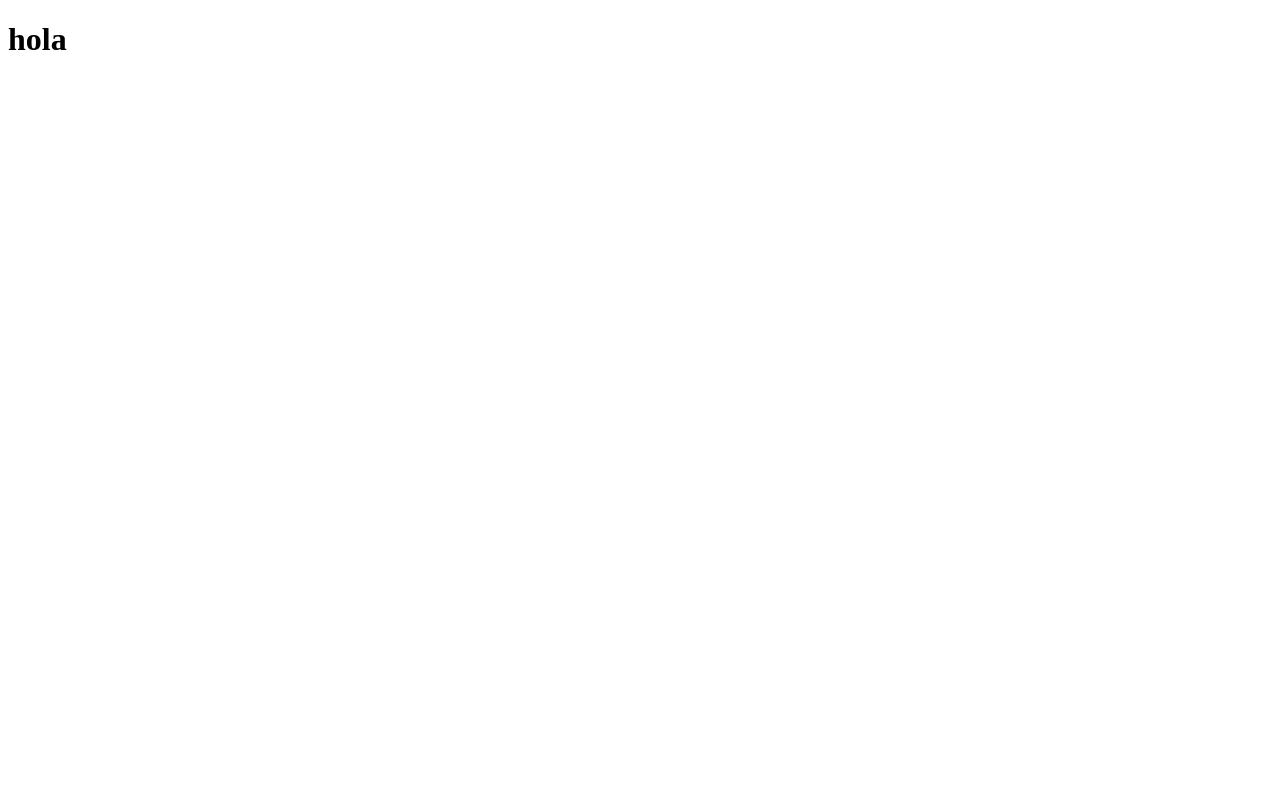
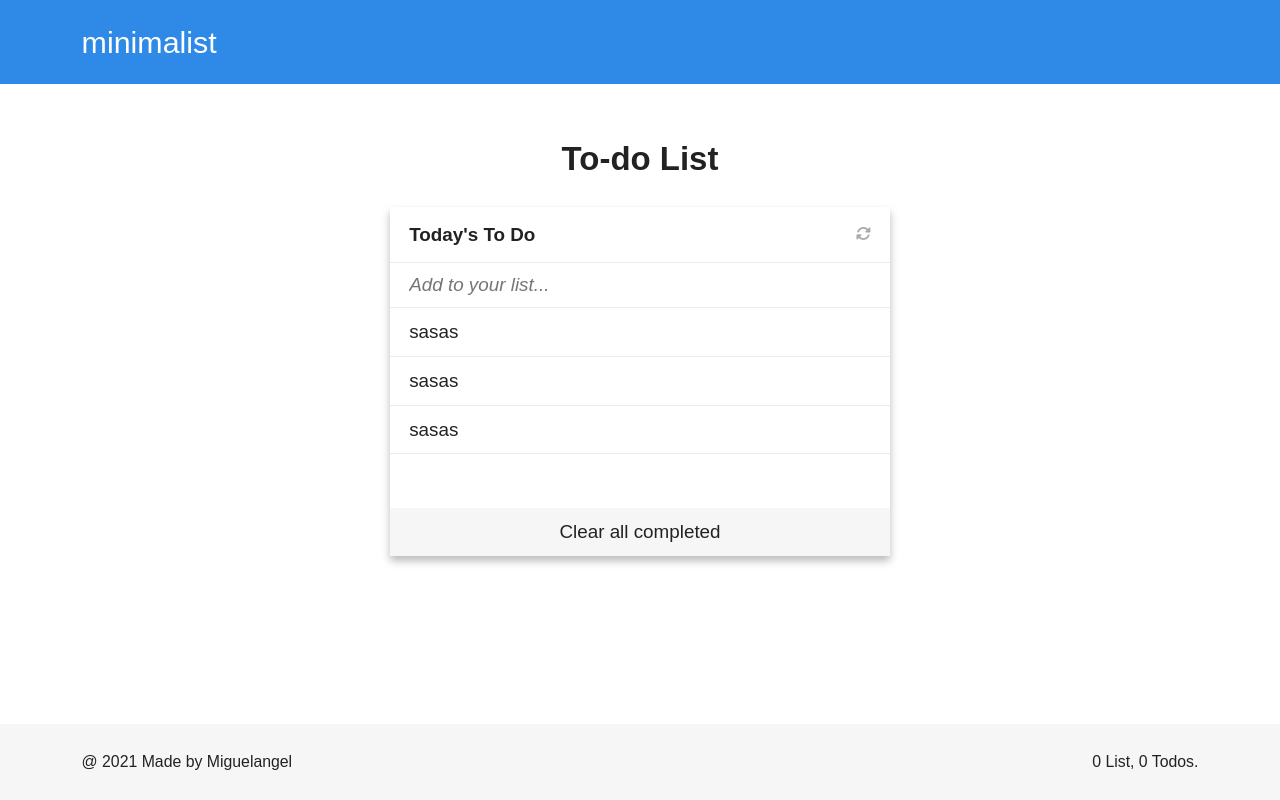
Before and after one commit to miguelesco/webpack-project, a website built with webpack: page src/index.html in a window 1280 px wide. Built offline with nearby package versions, Linux system fonts and the light colour scheme.

Commit message:
list-styling

```diff
--- a/package.json
+++ b/package.json
@@ -4,6 +4,7 @@
   "description": "",
   "main": "index.js",
   "scripts": {
+    "sass" : "sass --watch src/app/scss/main.scss src/main.css",
     "build": "webpack --mode production",
     "dev": "webpack --mode development --watch",
     "test": "echo \"Error: no test specified\" && exit 1"
@@ -13,12 +14,16 @@
   "license": "ISC",
   "devDependencies": {
     "babel-eslint": "^10.1.0",
+    "css-loader": "^6.2.0",
     "eslint": "^7.31.0",
     "eslint-config-airbnb-base": "^14.2.1",
     "eslint-plugin-import": "^2.23.4",
     "hint": "^6.1.4",
     "html-webpack-plugin": "^5.3.2",
     "lodash": "^4.17.21",
+    "sass": "^1.35.2",
+    "sass-loader": "^12.1.0",
+    "style-loader": "^3.1.0",
     "stylelint": "^13.13.1",
     "stylelint-config-standard": "^21.0.0",
     "stylelint-csstree-validator": "^1.9.0",
--- /dev/null
+++ b/src/app/modules/list.js
@@ -0,0 +1,27 @@
+const listWrapper = document.querySelector('.list');
+
+const list = [
+  {
+    description: 'sasas',
+    completed: true
+  },
+  {
+    description: 'sasas',
+    completed: true
+  },
+  {
+    description: 'sasas',
+    completed: true
+  }
+];
+
+const listRender = () => {
+  list.forEach(element => {
+    const list = `
+      <li>${element.description}</li>
+    `;
+    listWrapper.innerHTML += list;
+  });
+}
+
+export default listRender;
--- /dev/null
+++ b/src/app/scss/base/_index.scss
@@ -0,0 +1 @@
+@forward './reset';
--- /dev/null
+++ b/src/app/scss/base/_reset.scss
@@ -0,0 +1,26 @@
+*,
+::before,
+::after {
+  box-sizing: border-box;
+  margin: 0;
+  padding: 0;
+}
+
+body {
+  width: 100%;
+  min-height: 100vh;
+  position: relative;
+}
+
+ul {
+  list-style: none;
+}
+
+.link {
+  text-decoration: none;
+}
+
+.completed {
+  text-decoration: line-through;
+  color: #bbb;
+}
--- /dev/null
+++ b/src/app/scss/components/_footer.scss
@@ -0,0 +1,19 @@
+@use '../utilities' as *;
+
+.footer {
+  position: absolute;
+  left: 0;
+  bottom: 0;
+  width: 100%;
+  padding: calc(1rem + 0.8vw) calc(1.5rem + 4.5vw);
+
+  @include flex(row, center, space-between);
+
+  background: $light;
+
+  &__p {
+    @include muli-text(12px, 500, 24px);
+
+    color: $black;
+  }
+}
--- /dev/null
+++ b/src/app/scss/components/navbar.scss
@@ -0,0 +1,16 @@
+
+@use '../utilities' as *;
+
+header {
+  background: $blue;
+
+  nav {
+    padding: calc(1rem + 0.8vw) calc(1.5rem + 4.5vw);
+
+    a {
+      @include muli-text(24px, 500, 32px, 0.5);
+
+      color: $white;
+    }
+  }
+}
--- /dev/null
+++ b/src/app/scss/layout/_list.scss
@@ -0,0 +1,106 @@
+@use '../utilities' as *;
+
+.content {
+  padding: calc(1rem + 0.8vw) calc(1.5rem + 4.5vw);
+
+  h1 {
+    margin: calc(1rem + 2vh) 0;
+
+    @include muli-text(24px, 800, 32px, 0.7);
+
+    text-align: center;
+    color: $black;
+  }
+
+  .list-container {
+    position: relative;
+    margin: calc(1rem + 2vh) 0;
+    max-width: 500px;
+    margin-inline: auto;
+    background: $white;
+    min-height: 320px;
+    border: none;
+    box-shadow: 0 5px 8px 0 rgb(190, 186, 190);
+
+    &-title {
+      padding: calc(0.5rem + 0.3vw) calc(0.8rem + 0.5vw);
+      border-bottom: 1px solid $border;
+
+      @include flex(row,center, space-between);
+
+      h2 {
+        @include muli-text(15px, 600, 32px);
+
+        color: $black;
+      }
+
+      i {
+        font-size: calc(11px + 0.3vw);
+        cursor: pointer;
+        color: #aaa;
+      }
+    }
+
+    .input-task {
+      width: 100%;
+      height: calc(2.5rem + 0.4vw);
+      border: none;
+      outline: none;
+
+      @include muli-text(15px, 500, 24px);
+
+      color: $black;
+      font-style: italic;
+      padding: 0 calc(0.8rem + 0.5vw);
+      border-bottom: 1px solid $border;
+    }
+
+    ul {
+      min-height: 200px;
+      max-height: 45vh;
+      overflow: auto;
+
+      li {
+        @include muli-text(15px, 500, 24px);
+        @include flex(row, center, space-between);
+
+        color: $black;
+        padding: calc(0.5rem + 0.3vw) calc(0.8rem + 0.5vw);
+        border-bottom: 1px solid $border;
+
+        input {
+          flex-basis: 10%;
+          cursor: pointer;
+        }
+
+        label {
+          flex-basis: 77%;
+          outline: none;
+          border-radius: 5px;
+          padding: 0 8px;
+        }
+
+        .remove {
+          flex-basis: 5%;
+          cursor: pointer;
+          color: #aaa;
+        }
+      }
+    }
+
+    .btn-clear {
+      position: sticky;
+      left: 0;
+      bottom: 0;
+      width: 100%;
+      text-align: center;
+      padding: calc(0.5rem + 0.3vw) calc(0.8rem + 0.5vw);
+
+      @include muli-text(15px, 500, 24px);
+
+      color: $black;
+      background: $light;
+      cursor: pointer;
+    }
+  }
+}
--- /dev/null
+++ b/src/app/scss/layout/index.scss
@@ -0,0 +1 @@
+@forward './list.scss';
--- /dev/null
+++ b/src/app/scss/main.scss
@@ -0,0 +1,6 @@
+@use './base' as *;
+@use './components/footer' as *;
+@use './components/navbar' as *;
+@use './utilities' as *;
+@use './layout' as *;
+// @use './components/top-bar' as *;
--- /dev/null
+++ b/src/app/scss/utilities/_index.scss
@@ -0,0 +1,2 @@
+@forward './_mixins.scss';
+@forward './_variables.scss';
--- /dev/null
+++ b/src/app/scss/utilities/_mixins.scss
@@ -0,0 +1,34 @@
+
+
+@mixin muli-text($size, $weight, $height, $increase: 0.3) {
+  font-family: muli, sans-serif;
+  font-style: normal;
+  font-size: calc(#{$size} + #{$increase}vw);
+  font-weight: $weight;
+  line-height: $height;
+}
+
+@mixin flex($direction, $align: false, $justify: false) {
+  display: flex;
+  flex-direction: $direction;
+
+  @if $align {
+    align-items: $align;
+  }
+
+  @if $justify {
+    justify-content: $justify;
+  }
+}
+
+@mixin desktop {
+  @media only screen and (min-width: 768px) {
+    @content;
+  }
+}
+
+@mixin large {
+  @media only screen and (min-width: 1200px) {
+    @content;
+  }
+}
--- /dev/null
+++ b/src/app/scss/utilities/_variables.scss
@@ -0,0 +1,7 @@
+
+$blue: #2e8ae6;
+$light: #f6f6f6;
+$gray: #6a6c75;
+$black: #222;
+$white: #fff;
+$border: #ebebeb;
--- a/src/index.html
+++ b/src/index.html
@@ -7,6 +7,31 @@
   <title>Test</title>
 </head>
 <body>
-  <h1>hola</h1>
+  <header>
+    <nav>
+        <a href="index.html" class="link">minimalist</a>
+    </nav>
+  </header>
+  <main>
+    <section class="content">
+      <h1>To-do List</h1>
+      <div class="list-container">
+          <div class="list-container-title">
+              <h2>Today's To Do</h2>
+              <i class="fas fa-sync-alt refresh-icon"></i>
+          </div>
+          <input type="text" name="task" id="task" class="input-task" placeholder="Add to your list...">
+          <ul class="list">
+
+          </ul>
+          <p class="btn-clear">Clear all completed</p>
+      </div>
+    </section>
+  </main>
+  <footer class="footer">
+    <p class="footer__p">@ 2021 Made by Miguelangel</p>
+    <p class="footer__p">0 List, 0 Todos.</p>
+  </footer>
+  <script src="https://kit.fontawesome.com/27e53b408d.js" crossorigin="anonymous"></script>
 </body>
 </html>
--- a/src/index.js
+++ b/src/index.js
@@ -1,3 +1,8 @@
-function hola () {
-  console.log('test');
-}
+import "./main.css";
+import listRender from "./app/modules/list.js";
+
+const init = () => {
+  listRender();
+};
+
+init();
--- a/webpack.config.js
+++ b/webpack.config.js
@@ -1,5 +1,26 @@
 const HtmlWebpackPlugin = require('html-webpack-plugin');
 const path = require('path');
+const scssRules = {
+  test: /\.css$/i,
+  use: [
+    // Creates `style` nodes from JS strings
+    "style-loader",
+    // Translates CSS into CommonJS
+    "css-loader",
+    // Compiles Sass to CSS
+    {
+      loader: "sass-loader",
+      options: {
+        implementation: require("sass"),
+        sassOptions: {
+          fiber: false,
+        },
+      },
+    }
+  ],
+
+};
+
 
 module.exports = {
   output: {
@@ -10,5 +31,8 @@ module.exports = {
     title: 'Webpack Project',
     template: 'src/index.html'
   })],
+  module: {
+    rules: [scssRules],
+  },
 
-}
+};
```
Also changed, not shown: README.md, dist/app.js, dist/index.html, src/main.css (added), 1 other file.
